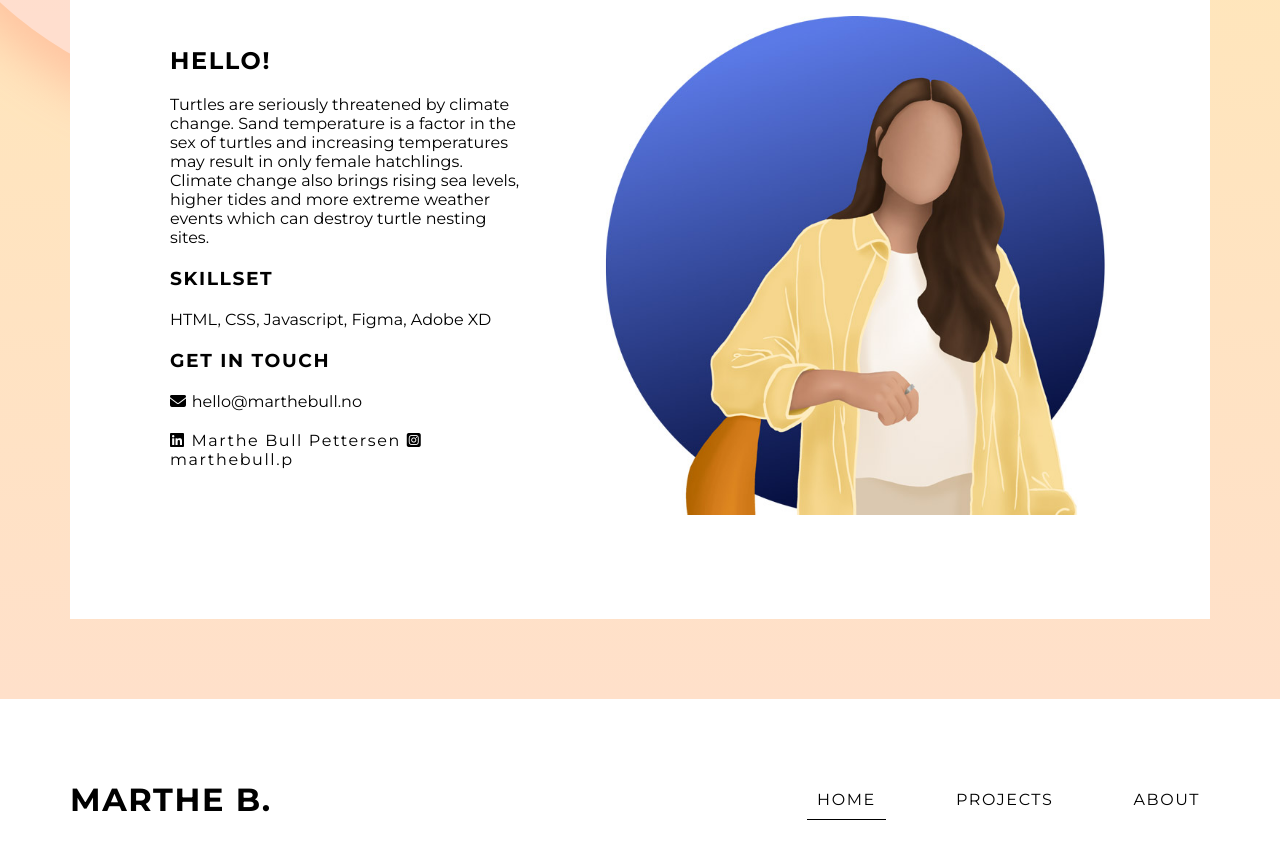
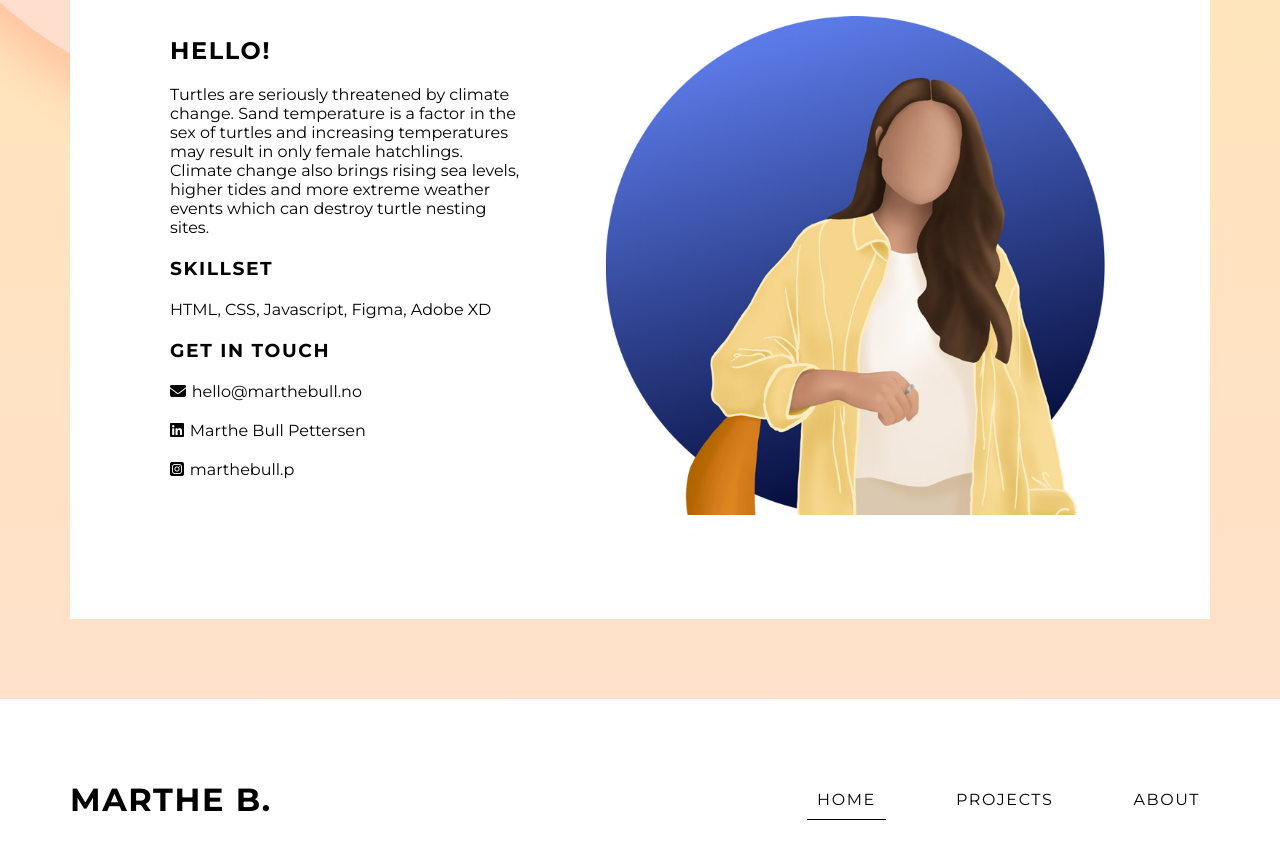
Before and after one commit to marthebull/portfolio1, a plain HTML site: page index.html in a window 1280 px wide. Shown: the part 914-1773 px from the top of the page. Drawn offline with Linux system fonts and the light colour scheme.

Commit message:
get in touch

```diff
--- a/index.html
+++ b/index.html
@@ -60,8 +60,8 @@
                     </p>
                     <h3>GET IN TOUCH</h3>
                     <p><i class="fa-solid fa-envelope"></i> hello@marthebull.no</p>
-                    <a><i class="fa-brands fa-linkedin"></i> Marthe Bull Pettersen</a>
-                    <a><i class="fa-brands fa-instagram-square"></i> marthebull.p</a>
+                    <a href="https://www.linkedin.com/in/marthe-bull-pettersen-941353218/" class="p" target="blank"><i class="fa-brands fa-linkedin"></i> Marthe Bull Pettersen</a>
+                    <a href="https://www.instagram.com/marthebull.p/?hl=nb" class="p" target="blank"><i class="fa-brands fa-instagram-square"></i> marthebull.p</a>
                     <div>
                         <a href="https://www.linkedin.com/in/marthe-bull-pettersen-941353218/"></a>
                         <a href=""></a>
@@ -73,7 +73,6 @@
                         <img id="about-img" src="./media/portrait-desktop.jpg" alt="Illustrated portait">
                       </picture>
                 </div>
-                <a class="button display-mobile" href="contact.html">GET IN TOUCH</a>
             </div>
 
         </div>
--- a/style.css
+++ b/style.css
@@ -6,7 +6,7 @@
     letter-spacing: .1rem;
 }
 
-p, .text li {
+p, .text li, .p {
     letter-spacing: 0;
 }
 
@@ -213,6 +213,11 @@ footer {
 #about-text {
     min-width: 220px;
     max-width: 350px;
+}
+
+.p {
+    display: block;
+    cursor: pointer;
 }
 
 #about-text > * {
```
